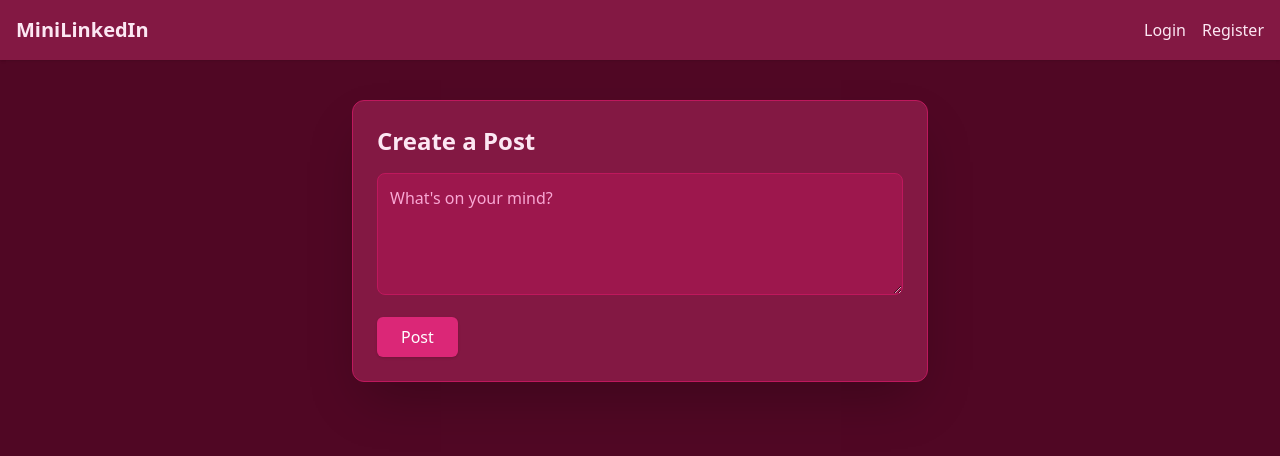
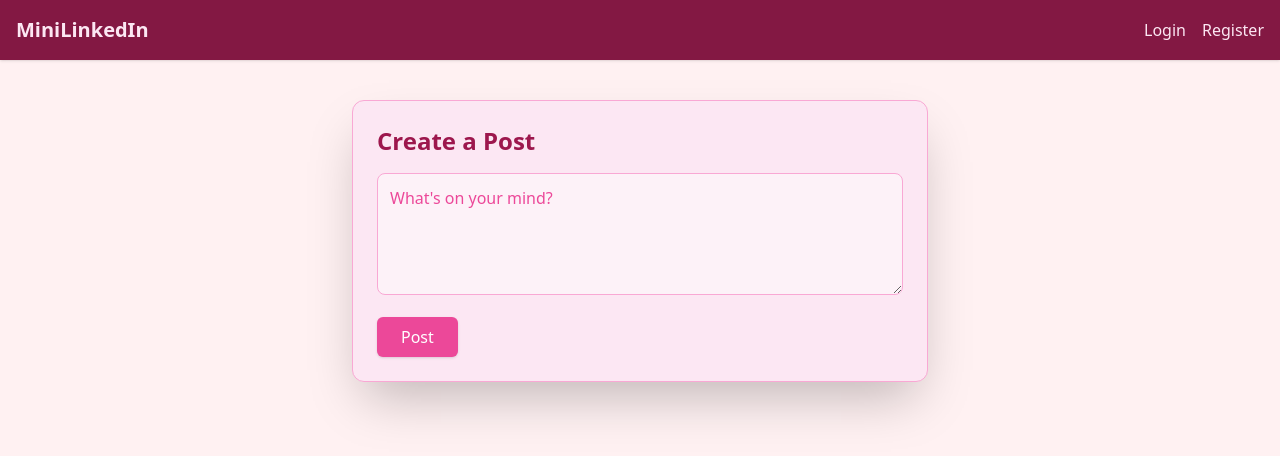
Before and after one commit to Himani7i/PA, a React (Create React App) app in the folder client/: page /create in a window 1280 px wide. Shown: the top 456 px of the page. Built offline with nearby package versions, Linux system fonts and the light colour scheme; no server answers.

Commit message:
fix colors

```diff
--- a/client/src/App.jsx
+++ b/client/src/App.jsx
@@ -11,7 +11,7 @@ import CreatePostPage from './pages/CreatePostPage';
 function App() {
   return (
     <BrowserRouter>
-      <div className="bg-pink-950 min-h-screen text-pink-100">
+      <div className="bg-rose-50 min-h-screen text-pink-900">
       <Navbar />
       <Routes>
         <Route path="/" element={<Home />} />
--- a/client/src/components/CreatePost.jsx
+++ b/client/src/components/CreatePost.jsx
@@ -16,10 +16,10 @@ export default function CreatePost({ onPost }) {
       <textarea
         value={content}
         onChange={(e) => setContent(e.target.value)}
-        className="w-full  bg-pink-900 text-pink-100 border border-pink-700  p-2 rounded"
+        className="w-full  bg-pink-100 text-pink-800 border border-pink-300  p-2 rounded"
         placeholder="What's on your mind?"
       ></textarea>
-      <button onClick={submitPost} className="mt-2 px-4 py-1 bg-pink-600 hover:bg-pink-500 text-white rounded">Post</button>
+      <button onClick={submitPost} className="mt-2 px-4 py-1 bg-pink-500 hover:bg-pink-400 text-white rounded">Post</button>
     </div>
   );
 }
--- a/client/src/components/PostCard.jsx
+++ b/client/src/components/PostCard.jsx
@@ -1,7 +1,7 @@
 // src/components/PostCard.jsx
 export default function PostCard({ post }) {
   return (
-    <div className="p-4 border border-pink-700 rounded shadow-sm mb-4 bg-pink-800 text-pink-100">
+    <div className="p-4 border border-pink-300 rounded shadow-sm mb-4 bg-pink-50 text-pink-900">
       <p>{post.content}</p>
       <small className="text-pink-300">— {post.author.name} • {new Date(post.createdAt).toLocaleString()}</small>
     </div>
--- a/client/src/pages/CreatePostPage.jsx
+++ b/client/src/pages/CreatePostPage.jsx
@@ -22,19 +22,19 @@ const CreatePostPage = () => {
   };
 
   return (
-    <div className="max-w-xl mx-auto mt-10 p-6 bg-pink-900 rounded-xl shadow-2xl border border-pink-700 text-pink-100">
-      <h2 className="text-2xl font-bold mb-4 text-pink-100">Create a Post</h2>
+    <div className="max-w-xl mx-auto mt-10 p-6 bg-pink-100 rounded-xl shadow-2xl border border-pink-300 text-pink-800">
+      <h2 className="text-2xl font-bold mb-4 text-pink-800">Create a Post</h2>
       <form onSubmit={handleSubmit}>
         <textarea
           value={content}
           onChange={(e) => setContent(e.target.value)}
           placeholder="What's on your mind?"
-          className="w-full p-3 bg-pink-800 text-pink-100 placeholder-pink-300 border border-pink-700 rounded-lg mb-4 focus:outline-none focus:ring-2 focus:ring-pink-400"
+          className="w-full p-3 bg-pink-50 text-pink-800 placeholder-pink-500 border border-pink-300 rounded-lg mb-4 focus:outline-none focus:ring-2 focus:ring-pink-400"
           rows="4"
         />
         <button
           type="submit"
-          className="bg-pink-600 hover:bg-pink-500 text-white px-6 py-2 rounded-md shadow transition duration-200 ease-in-out"
+          className="bg-pink-500 hover:bg-pink-400 text-white px-6 py-2 rounded-md shadow transition duration-200 ease-in-out"
         >
           Post
         </button>
--- a/client/src/pages/Home.jsx
+++ b/client/src/pages/Home.jsx
@@ -13,7 +13,7 @@ export default function Home() {
 
   return (
 
-    <div className="max-w-xl mx-auto p-4 bg-pink-900 shadow-lg rounded-lg text-pink-100">
+    <div className="max-w-xl mx-auto p-4 bg-pink-100 shadow-lg rounded-lg text-pink-800">
       <h1 className="text-2xl font-bold mb-4">Home</h1>
       <CreatePost onPost={post => setPosts([post, ...posts])} />
       {posts.map(post => <PostCard key={post._id} post={post} />)}
--- a/client/src/pages/Login.jsx
+++ b/client/src/pages/Login.jsx
@@ -27,9 +27,9 @@ export default function Login() {
   return (
     <div className="max-w-md mx-auto p-4">
       <h2 className="text-xl font-bold mb-4">Login</h2>
-      <input value={email} onChange={e => setEmail(e.target.value)} placeholder="Email" className="border border-pink-700 bg-pink-800 text-pink-100 p-2 w-full mb-2"/>
-      <input type="password" value={password} onChange={e => setPassword(e.target.value)} placeholder="Password" className="border border-pink-700 bg-pink-800 text-pink-100 p-2 w-full mb-2" />
-      <button onClick={handleLogin} className="bg-pink-600 hover:bg-pink-500 text-white px-4 py-2 rounded">Login</button>
+      <input value={email} onChange={e => setEmail(e.target.value)} placeholder="Email" className="border border-pink-300 bg-pink-500 text-pink-900 p-2 w-full mb-2"/>
+      <input type="password" value={password} onChange={e => setPassword(e.target.value)} placeholder="Password" className="border border-pink-300 bg-pink-500 text-pink-900 p-2 w-full mb-2"/>
+      <button onClick={handleLogin} className="bg-pink-500 hover:bg-pink-400 text-white px-4 py-2 rounded">Login</button>
     </div>
   );
 }
--- a/client/src/pages/Profile.jsx
+++ b/client/src/pages/Profile.jsx
@@ -15,9 +15,8 @@ export default function Profile() {
   if (!userData) return <p>Loading...</p>;
 
   return (
-    <div className="max-w-xl mx-auto p-4 text-pink-100">
+    <div className="max-w-xl mx-auto p-4 text-pink-800">
       <h2 className="text-2xl font-bold mb-2">{userData.user.name}</h2>
-      <p className="text-pink-300 mb-4">{userData.user.bio}</p>
       <h3 className="text-xl font-semibold mb-2">Posts</h3>
       {userData.posts.map(post => <PostCard key={post._id} post={post} />)}
     </div>
--- a/client/src/pages/Register.jsx
+++ b/client/src/pages/Register.jsx
@@ -19,9 +19,9 @@ export default function Register() {
   return (
     <div className="max-w-md mx-auto p-4">
       <h2 className="text-xl font-bold  text-red-500 mb-4">Register</h2>
-      <input value={name} onChange={e => setName(e.target.value)} placeholder="Name" className="border border-pink-700 bg-pink-800 text-pink-100 p-2 w-full mb-2" />
-      <input value={email} onChange={e => setEmail(e.target.value)} placeholder="Email" className="border border-pink-700 bg-pink-800 text-pink-100 p-2 w-full mb-2" />
-      <input type="password" value={password} onChange={e => setPassword(e.target.value)} placeholder="Password" className="border border-pink-700 bg-pink-800 text-pink-100 p-2 w-full mb-2" />
+      <input value={name} onChange={e => setName(e.target.value)} placeholder="Name" className="border border-pink-300 bg-pink-500 text-pink-900 p-2 w-full mb-2"/>
+      <input value={email} onChange={e => setEmail(e.target.value)} placeholder="Email" className="border border-pink-300 bg-pink-500 text-pink-900 p-2 w-full mb-2"/>
+      <input type="password" value={password} onChange={e => setPassword(e.target.value)} placeholder="Password" className="border border-pink-300 bg-pink-500 text-pink-900 p-2 w-full mb-2"/>
       <button onClick={handleRegister} className="bg-green-600 text-white px-4 py-2 rounded">Register</button>
     </div>
   );
```
